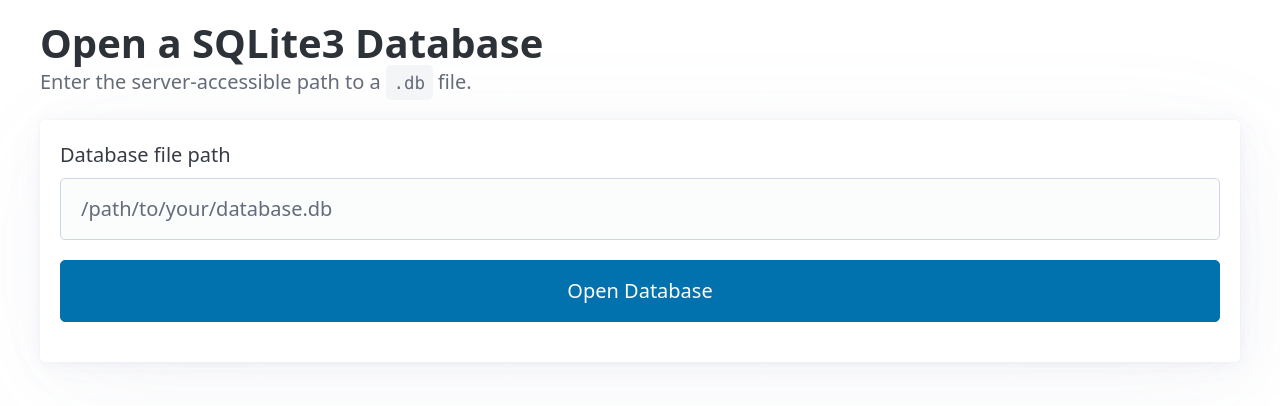
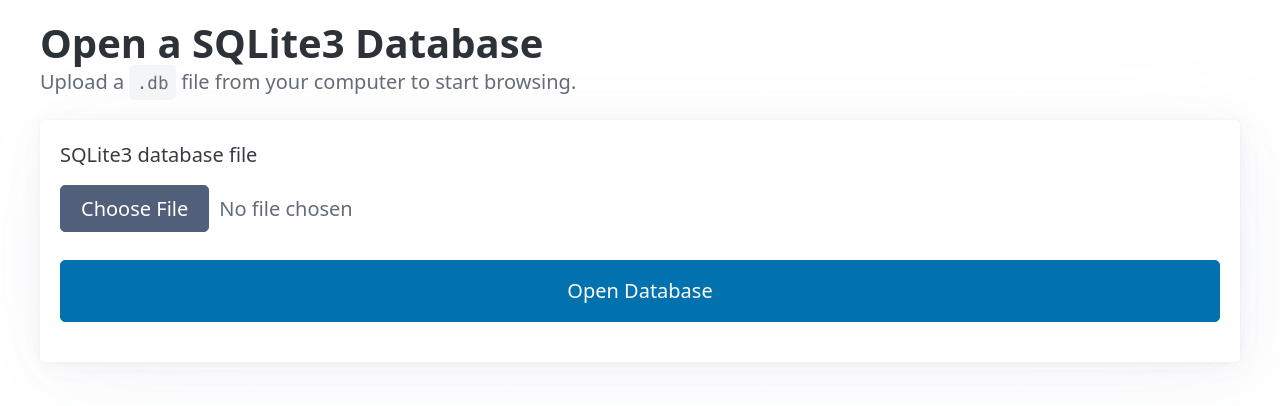
Before and after one commit to imcgaunn/weezqlite_webapp, a FastAPI app: page / in a window 1280 px wide. Shown: the part 110-516 px from the top of the page. Run offline with FastAPI, Linux system fonts and the light colour scheme; some libraries are stand-ins or nearby versions.

Commit message:
Switch DB input from server path to client file upload
Users now upload a .db file from their browser instead of entering a
server-side path. The file is saved as a temp copy in /tmp/weezqlite_uploads/
and validated before use. The nav displays the original filename via a
basename() Jinja2 global rather than the internal temp path.

Co-Authored-By: Claude Sonnet 4.6 <noreply@anthropic.com>

```diff
--- a/src/weezqlite/main.py
+++ b/src/weezqlite/main.py
@@ -16,6 +16,7 @@ _TEMPLATES_DIR = Path(__file__).parent / "templates"
 
 # Module-level templates instance shared by route modules
 templates = Jinja2Templates(directory=str(_TEMPLATES_DIR))
+templates.env.globals["basename"] = lambda p: Path(p).name if p else ""
 
 
 def create_app() -> FastAPI:
--- a/src/weezqlite/routes/home.py
+++ b/src/weezqlite/routes/home.py
@@ -1,12 +1,21 @@
+import shutil
+import tempfile
+from pathlib import Path
 from urllib.parse import urlencode
 
-from fastapi import APIRouter, Form, Request
+import structlog
+from fastapi import APIRouter, Request, UploadFile
 from fastapi.responses import HTMLResponse, RedirectResponse
 from fastapi.templating import Jinja2Templates
 
 from weezqlite.database import DatabaseError, list_tables
 
 router = APIRouter()
+log = structlog.get_logger(__name__)
+
+# Temp directory for uploaded databases; persists for the process lifetime.
+_UPLOAD_DIR = Path(tempfile.gettempdir()) / "weezqlite_uploads"
+_UPLOAD_DIR.mkdir(parents=True, exist_ok=True)
 
 
 def _templates() -> Jinja2Templates:
@@ -22,17 +31,34 @@ async def home(request: Request):
 
 
 @router.post("/db")
-async def set_db(request: Request, db_path: str = Form(...)):
-    # Validate by attempting to list tables — raises DatabaseError if invalid
-    try:
-        await list_tables(db_path)
-    except DatabaseError as exc:
+async def set_db(request: Request, db_file: UploadFile):
+    # Reject empty uploads immediately
+    contents = await db_file.read()
+    if not contents:
         return _templates().TemplateResponse(
-            request,
-            "index.html",
-            {"db_path": db_path, "error": str(exc)},
+            request, "index.html",
+            {"db_path": None, "error": "Uploaded file is empty."},
             status_code=400,
         )
 
-    location = "/db/tables?" + urlencode({"db_path": db_path})
+    # Save to a uniquely-named temp file preserving the original filename
+    safe_name = Path(db_file.filename or "upload.db").name
+    import uuid
+    dest = _UPLOAD_DIR / f"{uuid.uuid4().hex}_{safe_name}"
+    dest.write_bytes(contents)
+
+    log.info("db uploaded", filename=safe_name, dest=str(dest))
+
+    # Validate by attempting to open as sqlite3
+    try:
+        await list_tables(dest)
+    except DatabaseError as exc:
+        dest.unlink(missing_ok=True)
+        return _templates().TemplateResponse(
+            request, "index.html",
+            {"db_path": None, "error": f"Invalid SQLite3 database: {exc}"},
+            status_code=400,
+        )
+
+    location = "/db/tables?" + urlencode({"db_path": str(dest)})
     return RedirectResponse(url=location, status_code=302)
--- a/src/weezqlite/templates/base.html
+++ b/src/weezqlite/templates/base.html
@@ -47,7 +47,7 @@
         {% if db_path %}
           <li><a href="/db/tables?db_path={{ db_path | urlencode }}">Tables</a></li>
           <li><a href="/db/query?db_path={{ db_path | urlencode }}">Query</a></li>
-          <li><span class="db-label">{{ db_path }}</span></li>
+          <li><span class="db-label">{{ basename(db_path) }}</span></li>
         {% endif %}
         <li><a href="/">Change DB</a></li>
       </ul>
--- a/src/weezqlite/templates/index.html
+++ b/src/weezqlite/templates/index.html
@@ -3,7 +3,7 @@
 {% block content %}
 <hgroup>
   <h1>Open a SQLite3 Database</h1>
-  <p>Enter the server-accessible path to a <code>.db</code> file.</p>
+  <p>Upload a <code>.db</code> file from your computer to start browsing.</p>
 </hgroup>
 
 {% if error %}
@@ -13,12 +13,9 @@
 {% endif %}
 
 <article>
-  <form method="post" action="/db">
-    <label for="db_path">Database file path</label>
-    <input type="text" id="db_path" name="db_path"
-           placeholder="/path/to/your/database.db"
-           value="{{ db_path or '' }}"
-           autocomplete="off" spellcheck="false">
+  <form method="post" action="/db" enctype="multipart/form-data">
+    <label for="db_file">SQLite3 database file</label>
+    <input type="file" id="db_file" name="db_file" accept=".db,.sqlite,.sqlite3">
     <button type="submit">Open Database</button>
   </form>
 </article>
```
Also changed, not shown: tests/test_routes_home.py (+49 -10 lines).
